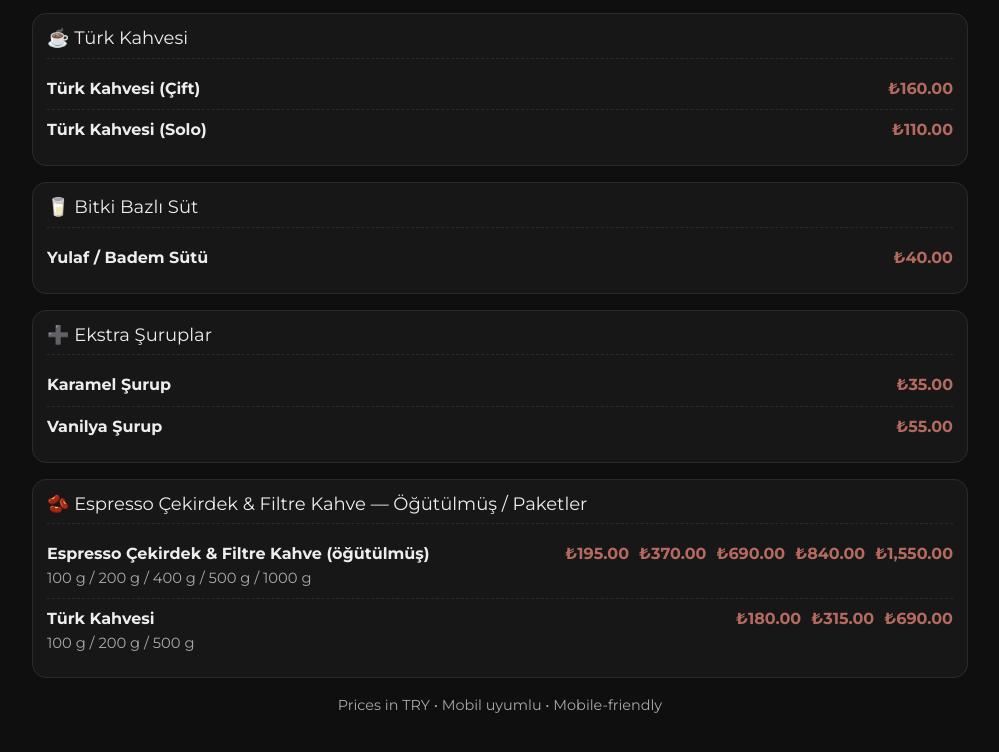
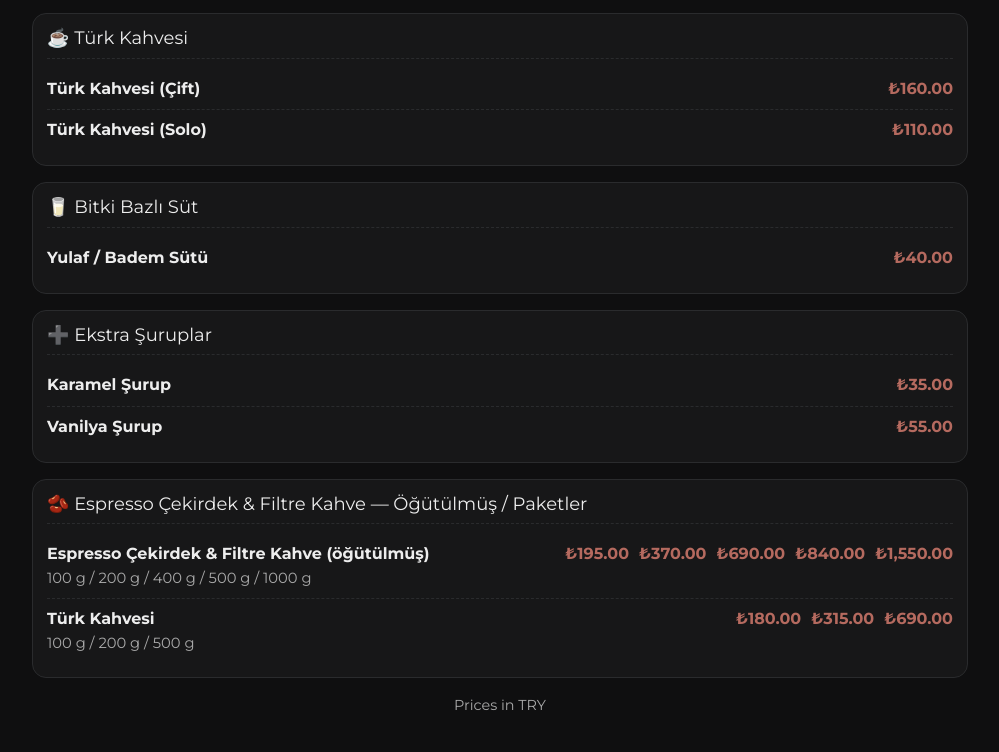
Before and after one commit to bekiryazici/cofferscoffee, a plain HTML site: page index.html in a window 1280 px wide. Shown: the part 2297-3049 px from the top of the page, without its empty margins (140-1139 px from the left). Drawn offline with nearby package versions, Linux system fonts and the light colour scheme.

Commit message:
Update index.html

```diff
--- a/index.html
+++ b/index.html
@@ -223,7 +223,7 @@
       </div>
     </div>
 
-    <div class="foot">Prices in TRY • Mobil uyumlu • Mobile-friendly</div>
+    <div class="foot">Prices in TRY</div>
   </div>
 
   <script>
```
